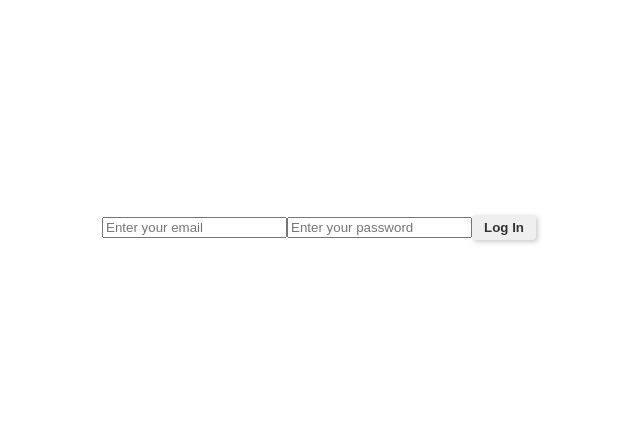
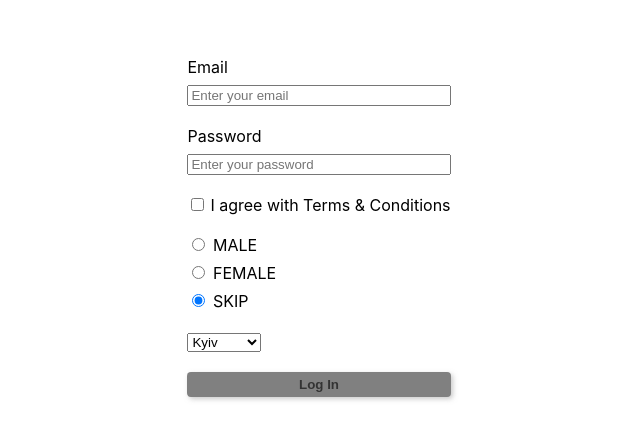
Before and after one commit to ProDmAnd/goit-react-bootcamp-36, a React (Create React App) app: page / in a window 1280 px wide. Shown: the part 173-612 px from the top of the page, without its empty margins (321-961 px from the left). Built offline with nearby package versions, Linux system fonts and the light colour scheme.

Commit message:
Added Controlled form

```diff
--- a/src/App.jsx
+++ b/src/App.jsx
@@ -1,4 +1,5 @@
 import { Counter, Wrapper } from 'components';
+import ControlledForm from 'components/ControlledForm/ControlledForm';
 import UncontrolledForm from 'components/UncontrolledForm/UncontrolledForm';
 
 export const App = () => {
@@ -6,7 +7,8 @@ export const App = () => {
     <Wrapper>
       {/* <Counter /> */}
       {/* <Counter initialValue={10} increment={10} /> */}
-      <UncontrolledForm />
+      {/* <UncontrolledForm /> */}
+      <ControlledForm />
     </Wrapper>
   );
 };
--- /dev/null
+++ b/src/components/ControlledForm/ControlledForm.jsx
@@ -0,0 +1,122 @@
+import React, { Component } from 'react';
+import css from './ControlledFrom.module.css';
+import Button from 'components/Button/Button';
+import { CITY_OPTIONS, GENDER_OPTIONS } from 'constants/loginForm';
+
+class ControlledForm extends Component {
+  emailField = 'email';
+  agreeField = 'agree';
+  state = {
+    email: '',
+    password: '',
+    agree: false,
+    sex: GENDER_OPTIONS.skip,
+    city: CITY_OPTIONS.Kyiv,
+  };
+
+  handleSubmit = event => {
+    event.preventDefault();
+    console.log(this.state);
+  };
+
+  handleChangeValue = event => {
+    console.log(event.target.name, event.target.value);
+    this.setState({ [event.target.name]: event.target.value });
+  };
+
+  handleChangeChecked = event => {
+    const { name, checked } = event.target;
+    this.setState({ [name]: checked });
+  };
+
+  render() {
+    const { email, password, agree, sex, city } = this.state;
+    const canSubmit =
+      email && password.length > 5 && agree && sex !== GENDER_OPTIONS.skip;
+
+    return (
+      <form onSubmit={this.handleSubmit} className={css.form}>
+        <div className={css.field}>
+          <label htmlFor={this.emailField}>Email</label>
+          <input
+            id={this.emailField}
+            name="email"
+            placeholder="Enter your email"
+            type="email"
+            value={email}
+            onInput={this.handleChangeValue}
+          />
+        </div>
+        <div className={css.field}>
+          <label htmlFor={this.emailField}>Password</label>
+          <input
+            name="password"
+            placeholder="Enter your password"
+            type="password"
+            value={password}
+            onInput={this.handleChangeValue}
+          />
+        </div>
+
+        <div className={css.field}>
+          <label>
+            <input
+              type="checkbox"
+              checked={agree}
+              name="agree"
+              onChange={this.handleChangeChecked}
+              style={{ marginRight: 6 }}
+            />
+            I agree with Terms & Conditions
+          </label>
+        </div>
+        <div className={css.field}>
+          {Object.keys(GENDER_OPTIONS).map(key => {
+            const value = GENDER_OPTIONS[key];
+
+            return (
+              <label key={key}>
+                <input
+                  type="radio"
+                  checked={sex === value}
+                  value={value}
+                  name="sex"
+                  onChange={this.handleChangeValue}
+                />
+                {' ' + value.toUpperCase()}
+              </label>
+            );
+          })}
+        </div>
+        <div>
+          <select value={city} name="city" onChange={this.handleChangeValue}>
+            {Object.keys(CITY_OPTIONS).map(key => {
+              const value = CITY_OPTIONS[key];
+              return (
+                <option key={value} value={value}>
+                  {value}
+                </option>
+              );
+            })}
+          </select>
+        </div>
+        <Button disabled={!canSubmit} type="submit">
+          Log in
+        </Button>
+      </form>
+    );
+  }
+}
+
+export default ControlledForm;
+
+/*
+const object = {
+  email: 'asdasd@mail',
+  password: '123123',
+  agree: true,
+  0: false,
+};
+
+const emailKey = 'email';
+*/
--- /dev/null
+++ b/src/components/ControlledForm/ControlledFrom.module.css
@@ -0,0 +1,11 @@
+.form {
+    display: flex;
+    flex-direction: column;
+    gap: 20px;
+}
+
+.field {
+    display: flex;
+    flex-direction: column;
+    gap: 8px;
+}
--- /dev/null
+++ b/src/constants/loginForm.js
@@ -0,0 +1,12 @@
+export const GENDER_OPTIONS = Object.freeze({
+  male: 'male',
+  female: 'female',
+  skip: 'skip',
+});
+
+export const CITY_OPTIONS = Object.freeze({
+  Dnipro: 'Dnipro',
+  Kyiv: 'Kyiv',
+  Lviv: 'Lviv',
+  Marioupl: 'Marioupl',
+});
```
